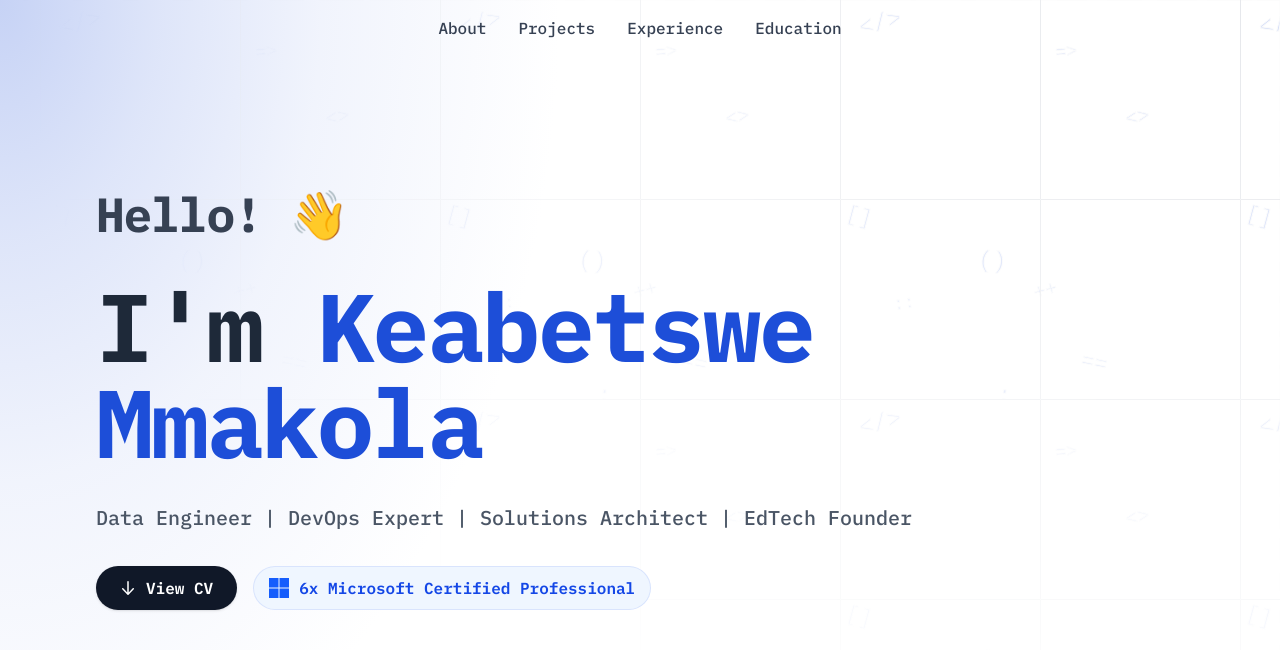
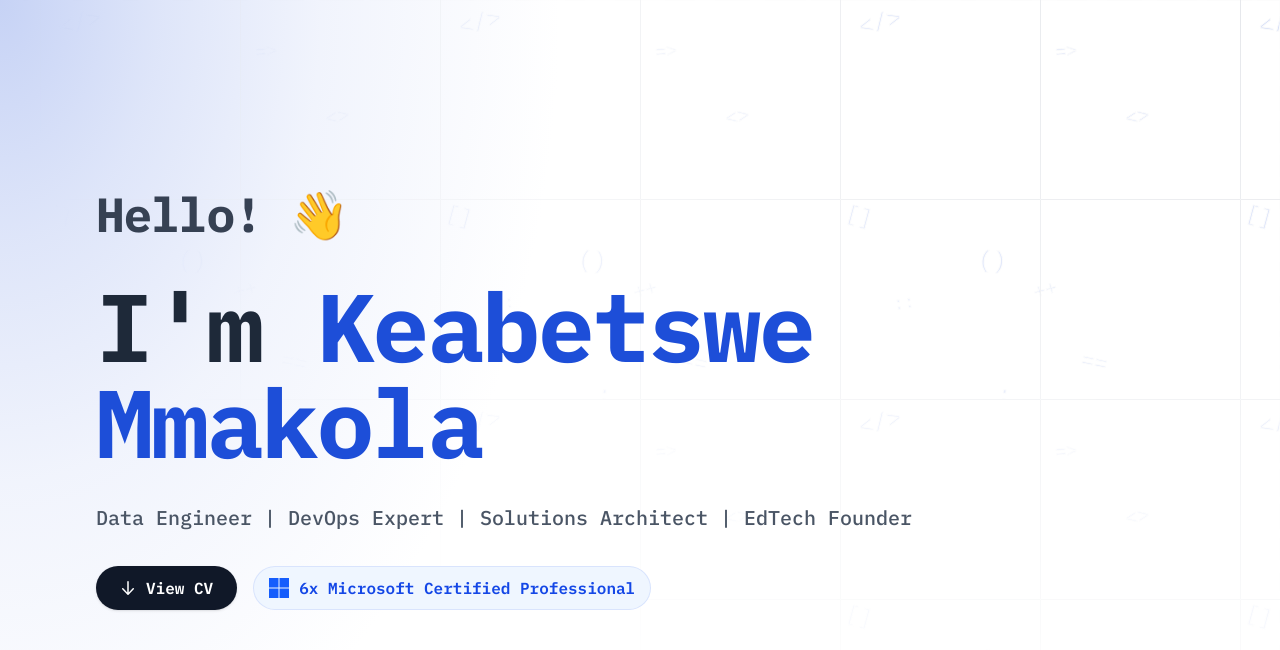
Before and after one commit to keammakola/portfolio, an Astro site: page / in a window 1280 px wide. Shown: the top 650 px of the page. Built offline with nearby package versions, Linux system fonts and the light colour scheme; Astro itself is replaced by a stand-in of ours.

Commit message:
chore: remove top navigation header

```diff
--- a/src/components/Header.astro
+++ /dev/null
@@ -1,85 +0,0 @@
----
-import { siteConfig } from "../config";
-
-const hasProjects = siteConfig.projects && siteConfig.projects.length > 0;
-const hasExperience = siteConfig.experience && siteConfig.experience.length > 0;
-const hasEducation = siteConfig.education && siteConfig.education.length > 0;
----
-
-<header
-  id="header"
-  class="fixed top-0 left-0 right-0 z-50 transition-all duration-300"
->
-  <nav class="max-w-7xl mx-auto px-4 sm:px-8 py-4 overflow-x-auto no-scrollbar">
-    <ul class="flex items-center gap-6 sm:gap-8 justify-start md:justify-center min-w-max md:min-w-0 px-2">
-      <li>
-        <a
-          href="#about"
-          class="text-gray-700 hover:text-black transition-colors font-medium"
-        >
-          About
-        </a>
-      </li>
-      {
-        hasProjects && (
-          <li>
-            <a
-              href="#projects"
-              class="text-gray-700 hover:text-black transition-colors font-medium"
-            >
-              Projects
-            </a>
-          </li>
-        )
-      }
-      {
-        hasExperience && (
-          <li>
-            <a
-              href="#experience"
-              class="text-gray-700 hover:text-black transition-colors font-medium"
-            >
-              Experience
-            </a>
-          </li>
-        )
-      }
-      {
-        hasEducation && (
-          <li>
-            <a
-              href="#education"
-              class="text-gray-700 hover:text-black transition-colors font-medium"
-            >
-              Education
-            </a>
-          </li>
-        )
-      }
-    </ul>
-  </nav>
-</header>
-
-<script>
-  window.addEventListener("scroll", () => {
-    const header = document.getElementById("header");
-    if (window.scrollY > 100) {
-      header?.classList.add("bg-white/80", "backdrop-blur-sm");
-    } else {
-      header?.classList.remove("bg-white/80", "backdrop-blur-sm");
-    }
-  });
-</script>
-
-<style>
-  html {
-    scroll-behavior: smooth;
-  }
-  .no-scrollbar::-webkit-scrollbar {
-    display: none;
-  }
-  .no-scrollbar {
-    -ms-overflow-style: none;
-    scrollbar-width: none;
-  }
-</style>
--- a/src/pages/index.astro
+++ b/src/pages/index.astro
@@ -1,5 +1,4 @@
 ---
-import Header from "../components/Header.astro";
 import Hero from "../components/Hero.astro";
 import About from "../components/About.astro";
 import Projects from "../components/Projects.astro";
@@ -29,7 +28,6 @@ import "../styles/global.css";
     <title>{siteConfig.name} - {siteConfig.title}</title>
   </head>
   <body>
-    <Header />
     <main>
       <Hero />
       <div class="max-w-7xl mx-auto">
```
